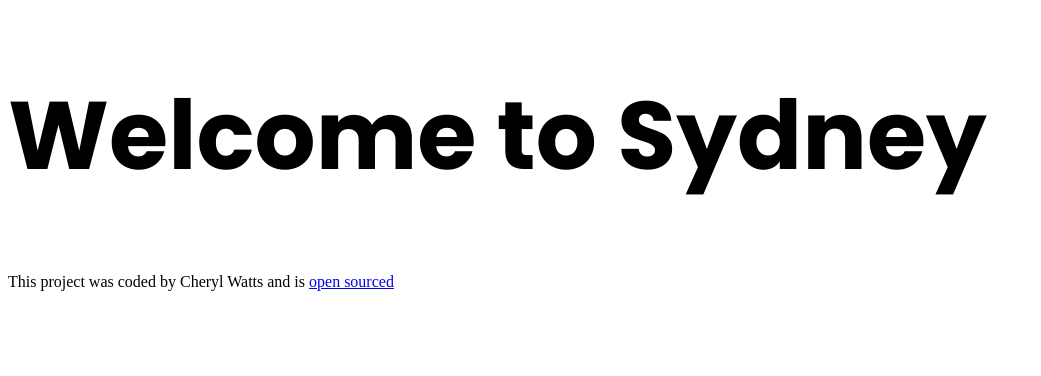
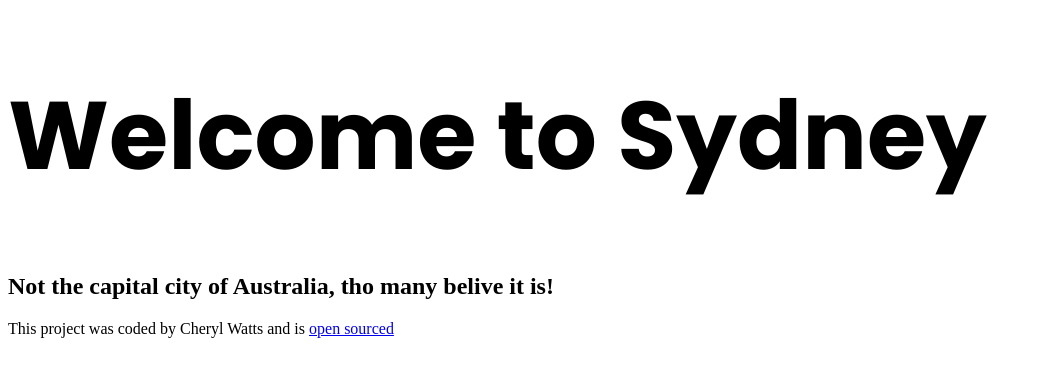
Before and after one commit to chezzer84/sydney-travel-project, a plain HTML site: page index.html in a window 1280 px wide. Shown: the whole page, without its empty margins (0-1041 px from the left). Drawn offline with Linux system fonts and the light colour scheme.

Commit message:
Added H2

```diff
--- a/index.html
+++ b/index.html
@@ -14,6 +14,7 @@
   </head>
   <body>
     <h1>Welcome to Sydney</h1>
+    <h2>Not the capital city of Australia, tho many belive it is!</h2>
     <footer>
       This project was coded by Cheryl Watts and is
       <a
```
